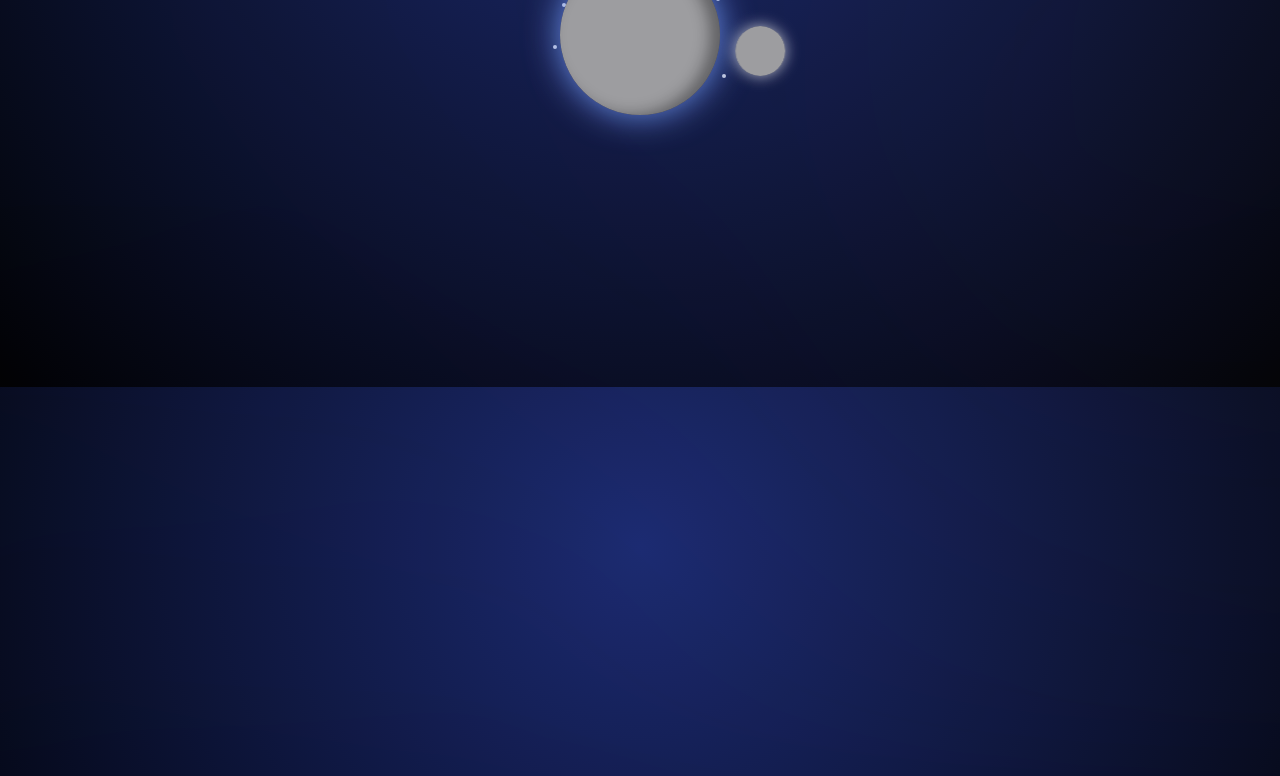
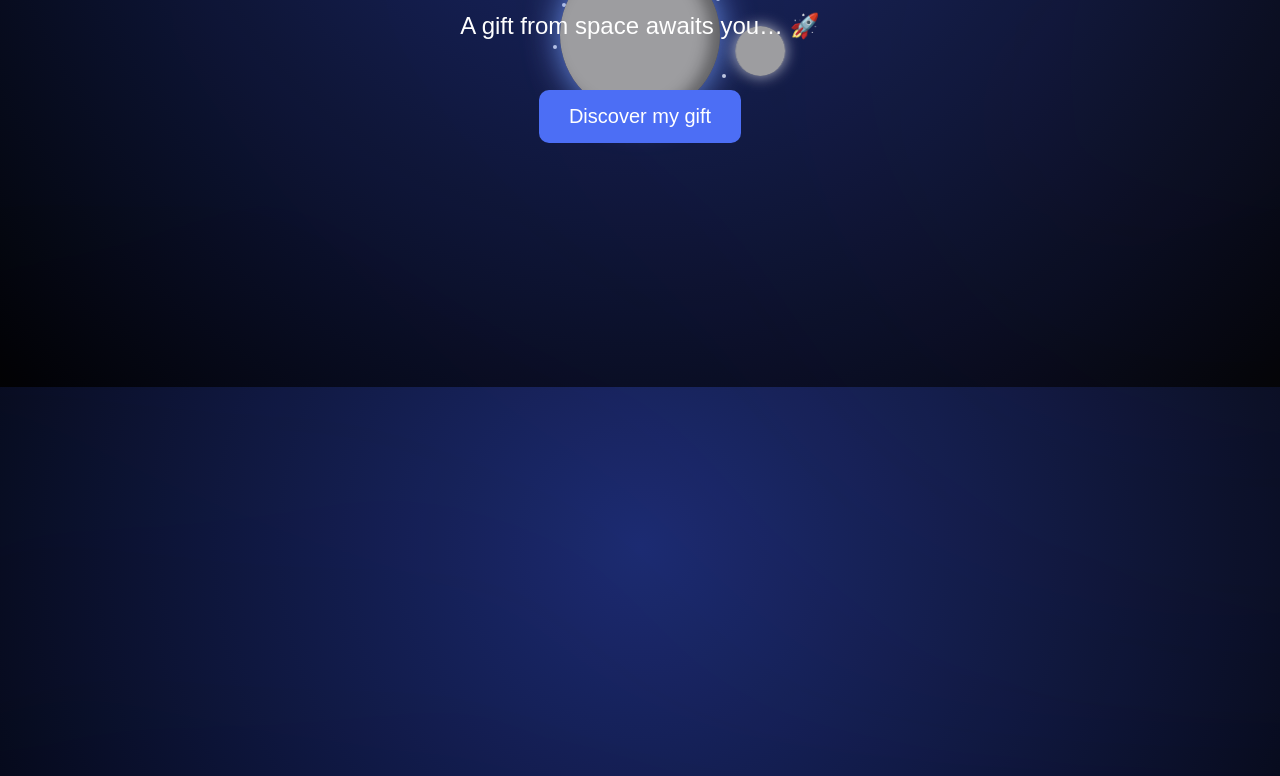
Before and after one commit to MpLLLL71/carte-lee, a plain HTML site: page index.html in a window 1280 px wide. Shown: the part 413-1189 px from the top of the page. Drawn offline with Linux system fonts and the light colour scheme; grey boxes are pictures that could not be loaded.

Commit message:
Update index.html

```diff
--- a/index.html
+++ b/index.html
@@ -27,26 +27,25 @@ body{
     overflow:hidden;
 }
 
+/* pages génériques */
 .page{
     position: relative;
     z-index:10;
     max-width:100vw;
+    padding:40px;
+    min-height:100vh;
 
-    padding:40px;
-    display:none;
-
-    display:flex;
+    display:none;                    /* cachée par défaut */
     flex-direction:column;
     align-items:center;
     justify-content:center;
-
-    min-height:100vh;
 }
 
+/* seule la page active est visible */
+.page.active{
+    display:flex;
+}
 
-.active{
-    display:block;
-}
 
 h1,h2{
     font-weight:300;
```
